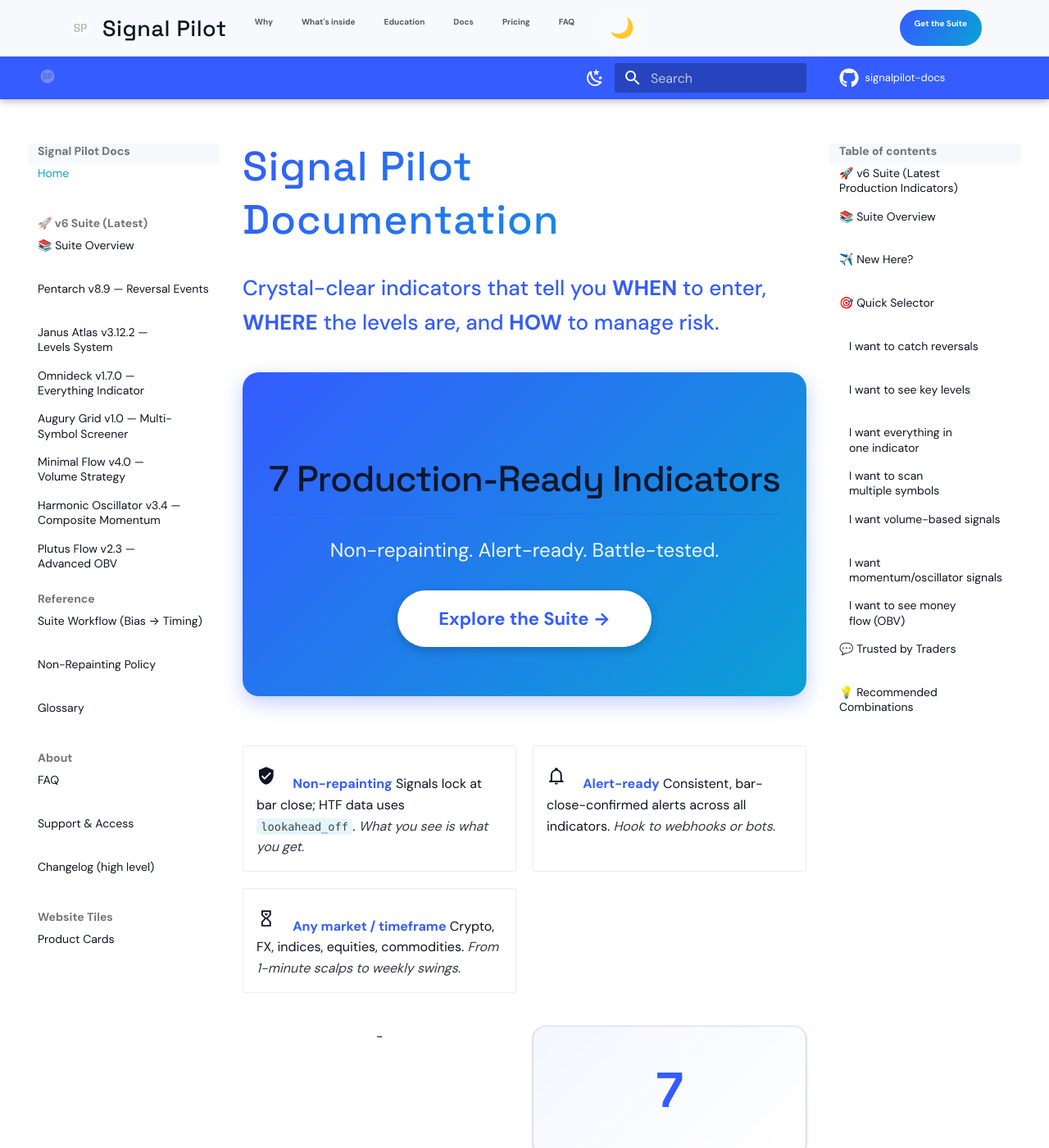
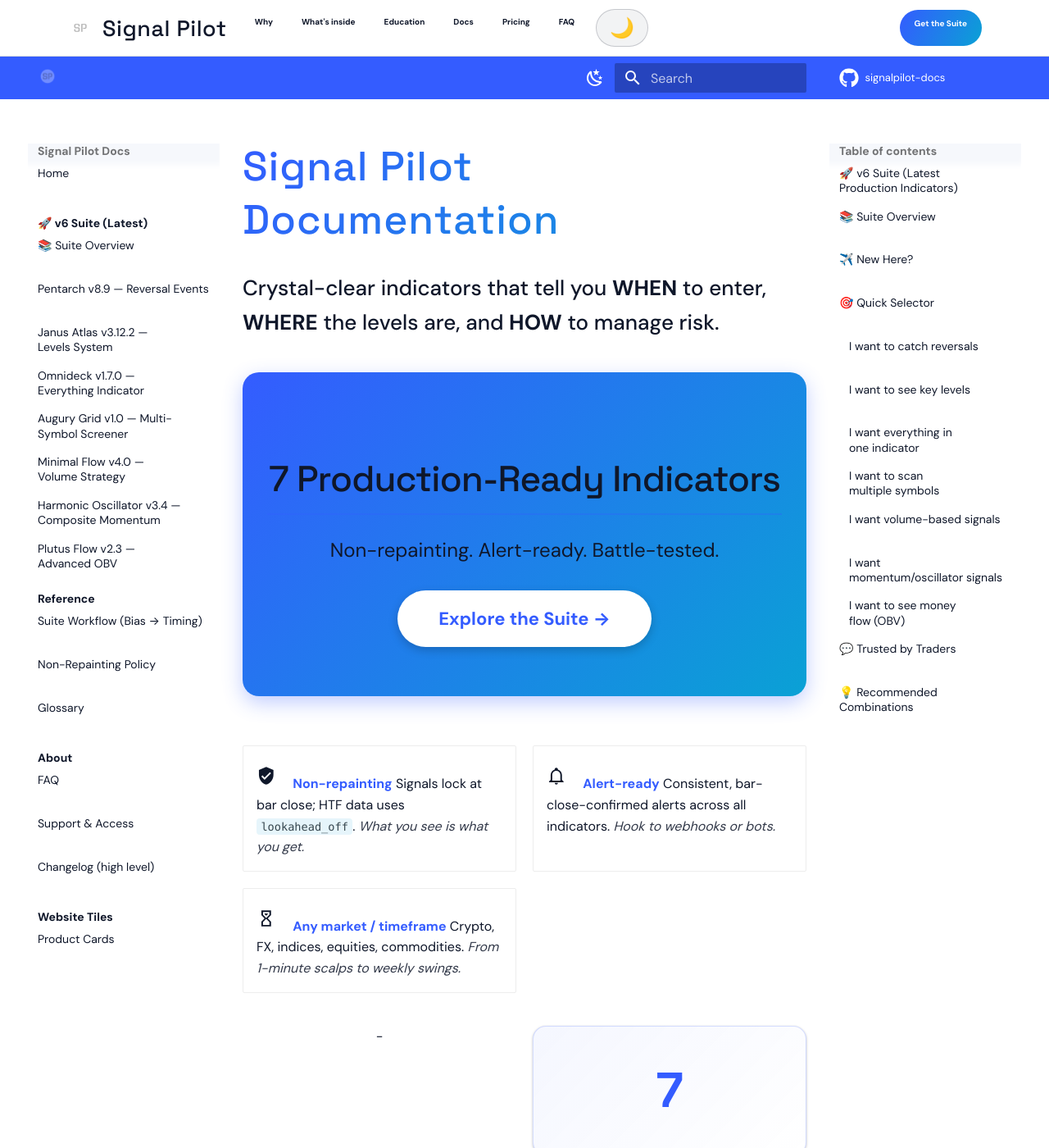
Before and after one commit to Signalpilot/signalpilot-docs, an MkDocs documentation site: the page built from docs/index.md, in a window 1280 px wide and 1400 px high. Shown: the whole window at 82% size. Built offline with MkDocs 1.6.1 and Material for MkDocs 9.7.7, drawn with Linux system fonts in a browser that asks for light colours; some web fonts are replaced; comment, search, counter and statistics services are not loaded.

Commit message:
Fix light mode text colors - force black text on white background
Critical UX fix for theme toggle:
- Light mode now properly shows BLACK text on WHITE background
- Added Material theme variable overrides for light mode
- Force dark text color (#0f172a) on all content in light mode
- Fixed navigation/header colors for light mode
- Fixed theme toggle button appearance in light mode
- Fixed main content area background to pure white

Changes:
- signalpilot-theme.css: Added Material CSS variable overrides
- signalpilot-theme.css: Added !important rules for body/text/headings
- brand.css: Added light mode overrides for header navigation

Before: Light mode had light text on white bg (unreadable)
After: Light mode has dark text on white bg (proper contrast)

🤖 Generated with [Claude Code](https://claude.com/claude-code)

Co-Authored-By: Claude <noreply@anthropic.com>

```diff
--- a/docs/assets/brand.css
+++ b/docs/assets/brand.css
@@ -39,6 +39,27 @@
   --md-accent-fg-color: #76ddff;
 
   --md-typeset-a-color: #9fdcff;
+}
+
+/* LIGHT MODE - Override for light theme */
+html[data-theme="light"] .sp-brand-text,
+html[data-theme="light"] .sp-links a {
+  color: #0f172a !important;
+}
+
+html[data-theme="light"] .sp-topnav {
+  background: color-mix(in srgb, #ffffff 90%, transparent) !important;
+  border-bottom: 1px solid rgba(15, 23, 42, 0.15) !important;
+}
+
+html[data-theme="light"] #themeToggle {
+  border-color: rgba(15, 23, 42, 0.2) !important;
+  background: rgba(15, 23, 42, 0.05) !important;
+  color: #0f172a !important;
+}
+
+html[data-theme="light"] #themeToggle:hover {
+  background: rgba(15, 23, 42, 0.1) !important;
 }
 
 /* Headings → Space Grotesk for most, GUGI for major headings */
--- a/docs/assets/signalpilot-theme.css
+++ b/docs/assets/signalpilot-theme.css
@@ -109,11 +109,29 @@ html[data-theme="light"] {
   /* UI adjustments */
   --border: rgba(30, 41, 59, 0.2);
   --grid-line: rgba(30, 41, 59, 0.06);
+
+  /* ===== MATERIAL THEME OVERRIDES FOR LIGHT MODE ===== */
+  --md-default-bg-color: #ffffff;
+  --md-default-fg-color: #0f172a;
+  --md-code-bg-color: #f1f5f9;
+  --md-code-fg-color: #0f172a;
+  --md-primary-fg-color: #3b82f6;
+  --md-accent-fg-color: #0ea5e9;
+  --md-typeset-a-color: #0ea5e9;
 }
 
 /* ================================================================
-   LIGHT MODE TEXT FIXES
+   LIGHT MODE TEXT FIXES - FORCE DARK TEXT ON LIGHT BG
    ================================================================ */
+
+html[data-theme="light"] body,
+html[data-theme="light"] .md-typeset,
+html[data-theme="light"] p,
+html[data-theme="light"] li,
+html[data-theme="light"] td,
+html[data-theme="light"] span {
+  color: #0f172a !important;
+}
 
 html[data-theme="light"] h1,
 html[data-theme="light"] h2,
@@ -124,8 +142,18 @@ html[data-theme="light"] h6 {
   color: #0f172a !important;
 }
 
-html[data-theme="light"] .brand {
+html[data-theme="light"] .brand,
+html[data-theme="light"] .sp-brand-text {
   color: #0f172a !important;
+}
+
+/* Fix main content area background */
+html[data-theme="light"] .md-main {
+  background-color: #ffffff !important;
+}
+
+html[data-theme="light"] .md-content {
+  background-color: #ffffff !important;
 }
 
 /* Fix inline white text in light mode */
```
